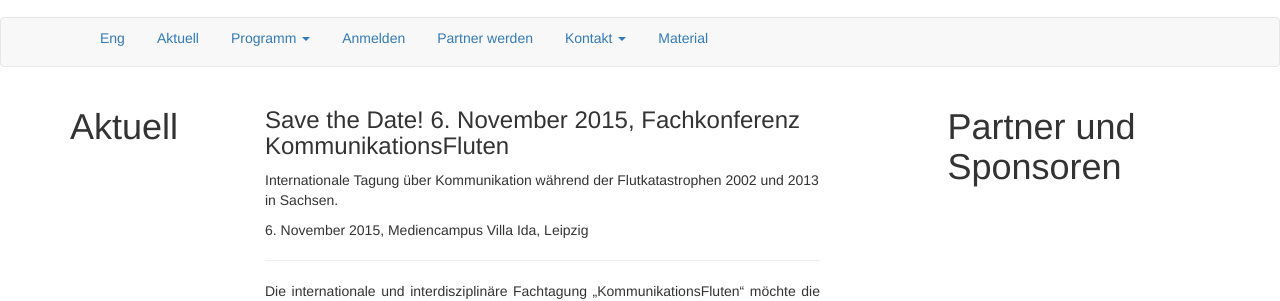
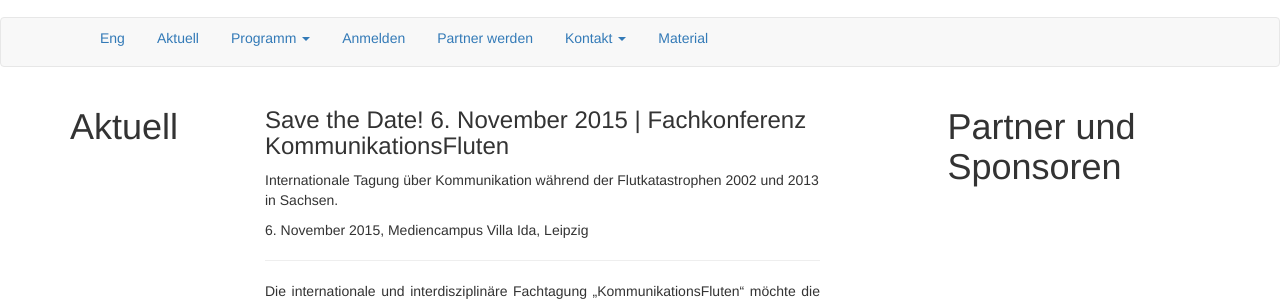
Before and after one commit to susedev/test, a Jekyll site: the page built from konferenz-kommunikationsfluten.html, in a window 1280 px wide. Shown: the part 150-451 px from the top of the page. Built offline with Jekyll 4.4.1, drawn with Linux system fonts in a browser that asks for light colours; nearby versions of some CDN libraries.

Commit message:
Edit from JekyllCMS

```diff
--- a/konferenz-kommunikationsfluten.html
+++ b/konferenz-kommunikationsfluten.html
@@ -1,7 +1,7 @@
 ---
 title: Aktuell
 ---
-<h3>Save the Date! 6. November 2015, Fachkonferenz KommunikationsFluten</h3>
+<h3>Save the Date! 6. November 2015 | Fachkonferenz KommunikationsFluten</h3>
 
 <p>Internationale Tagung &uuml;ber Kommunikation w&auml;hrend der Flutkatastrophen 2002 und 2013 in Sachsen.</p>
 
```
